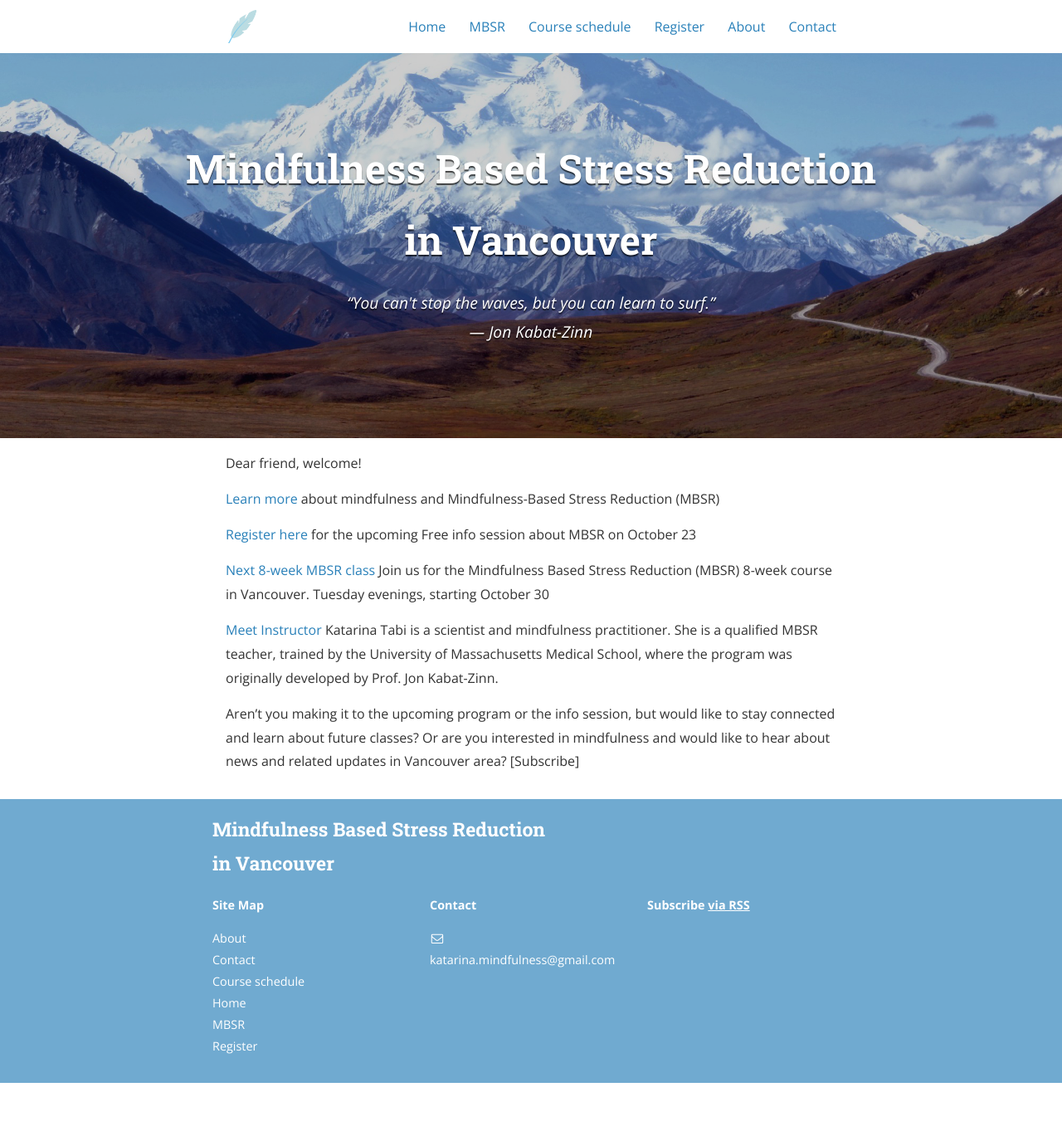
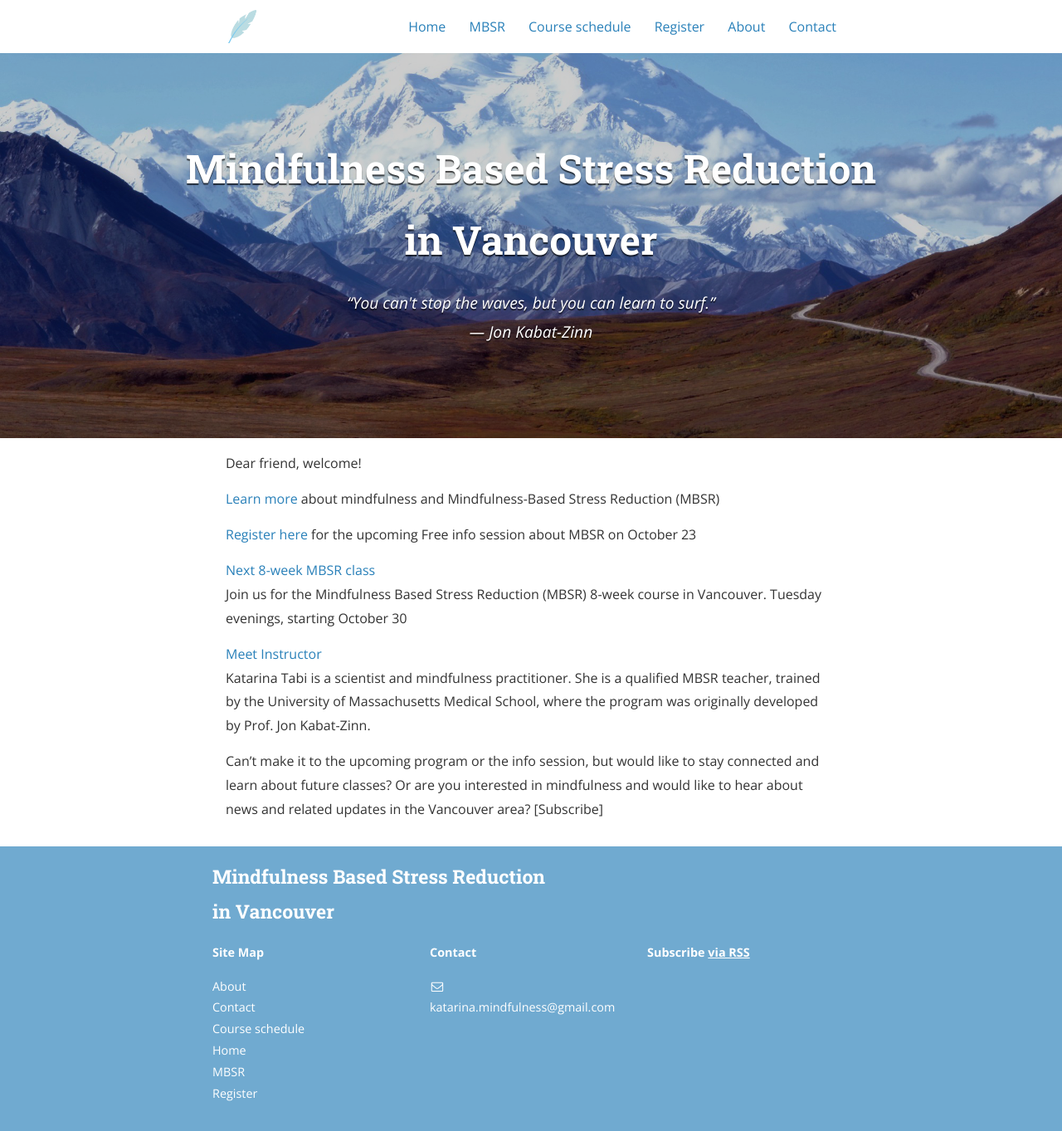
Before and after one commit to mindfulnessone/mindfulnessone.github.io, a Jekyll site: the page built from index.md, in a window 1280 px wide. Shown: the whole page at 83% size. Built offline with Jekyll 4.4.1, drawn with Linux system fonts in a browser that asks for light colours; nearby versions of some CDN libraries; before the commit the page ends 1305 px from its top, so only the background shows below that.

Commit message:
Update index.md

```diff
--- a/index.md
+++ b/index.md
@@ -11,10 +11,10 @@ Dear friend, welcome!
 
 [Register here](/register/) for the upcoming Free info session about MBSR on October 23
 
-[Next 8-week MBSR class](/course-schedule/)
+[Next 8-week MBSR class](/course-schedule/)<br>
 Join us for the Mindfulness Based Stress Reduction (MBSR) 8-week course in Vancouver. Tuesday evenings, starting October 30
 
-[Meet Instructor](/about/)
+[Meet Instructor](/about/)<br>
 Katarina Tabi is a scientist and mindfulness practitioner. She is a qualified MBSR teacher, trained by the University of Massachusetts Medical School, where the program was originally developed by Prof. Jon Kabat-Zinn.
 
-Aren't you making it to the upcoming program or the info session, but would like to stay connected and learn about future classes? Or are you interested in mindfulness and would like to hear about news and related updates in Vancouver area? [Subscribe]
+Can't make it to the upcoming program or the info session, but would like to stay connected and learn about future classes? Or are you interested in mindfulness and would like to hear about news and related updates in the Vancouver area? [Subscribe]
```
